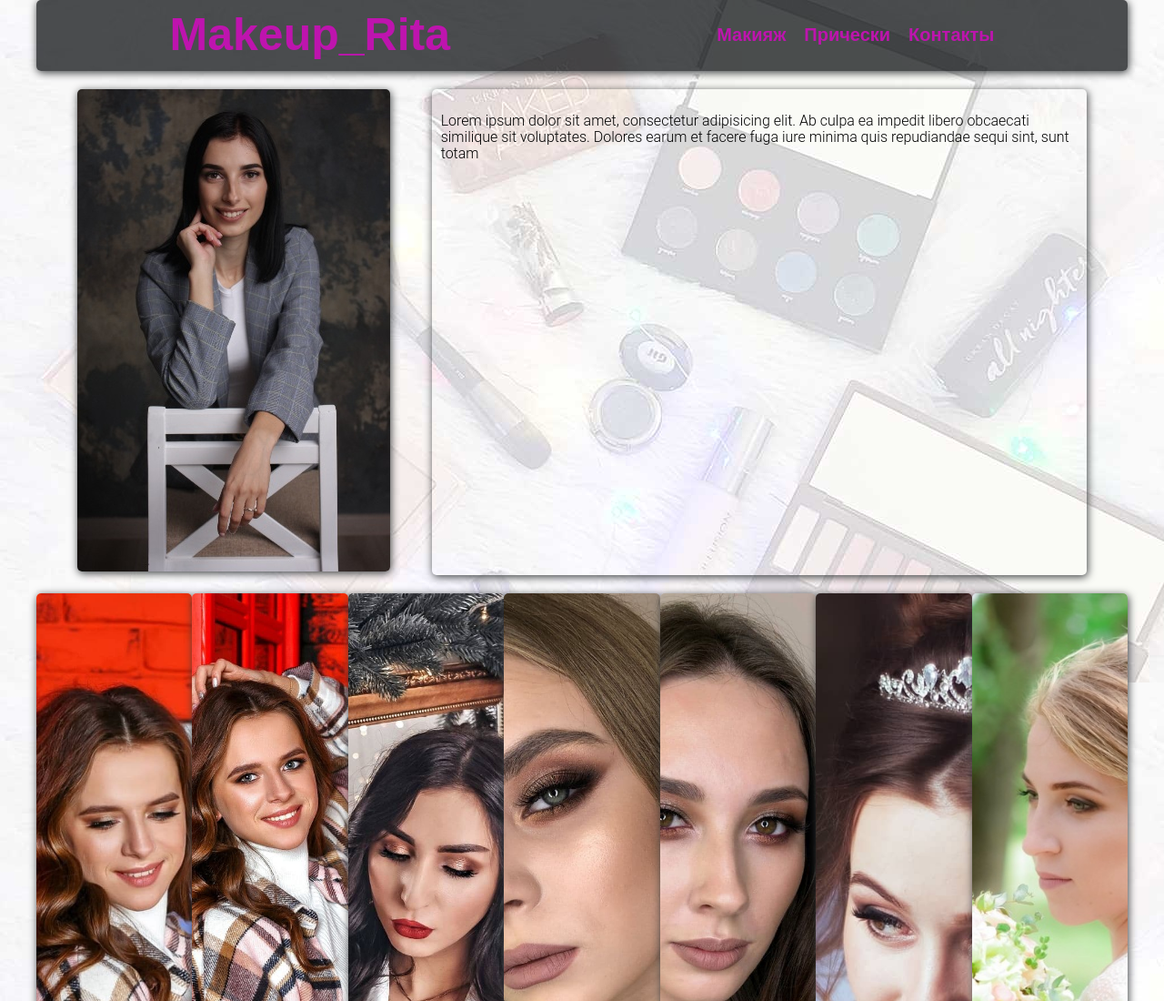
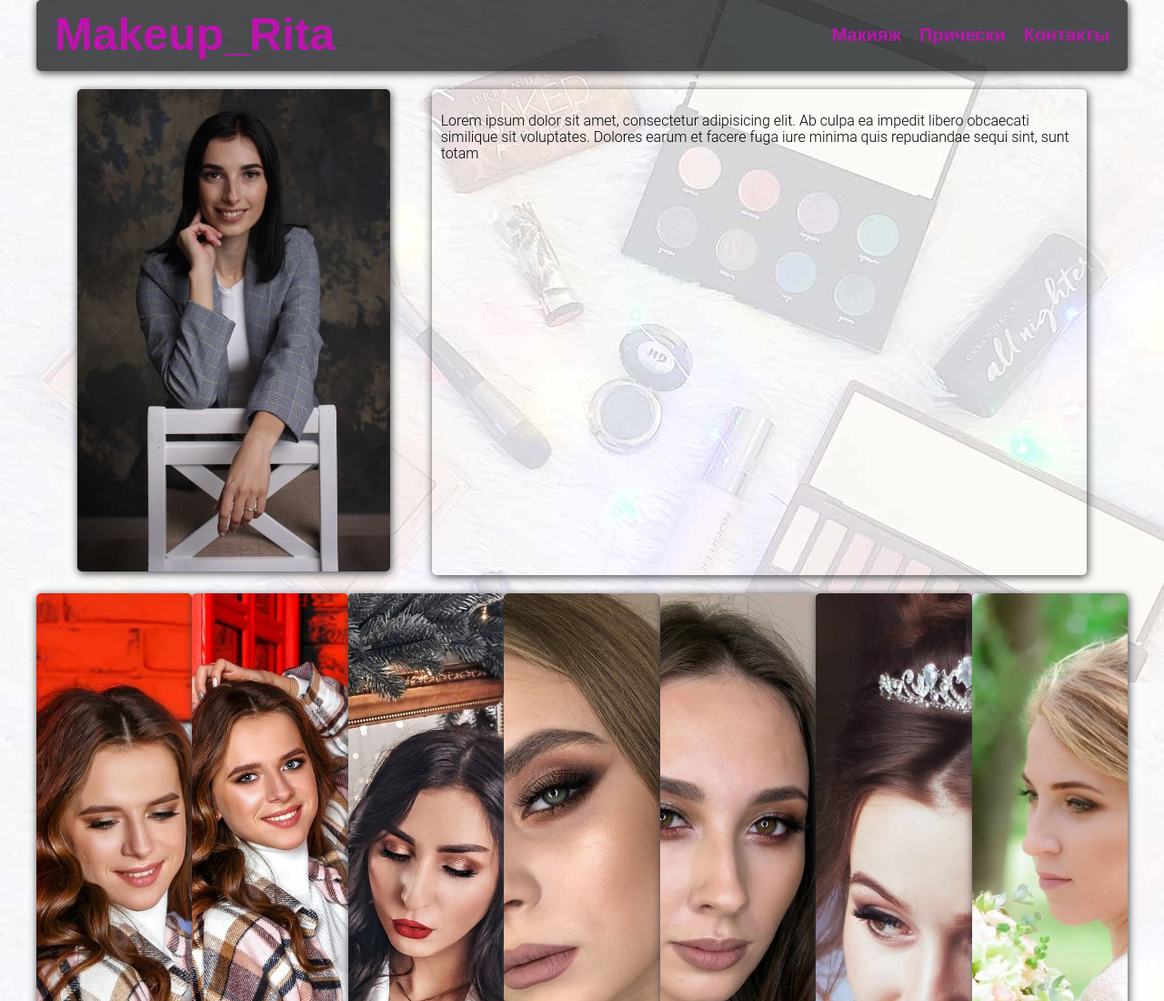
Before and after one commit to Elvis1221/MakeUpRita, a website: page publick/index.html in a window 1280 px wide. Shown: the top 1100 px of the page at 91% size. Drawn offline with Linux system fonts and the light colour scheme.

```diff
--- a/css/styles.css
+++ b/css/styles.css
@@ -18,8 +18,8 @@
     flex-direction: row;
     flex-wrap: wrap;
     align-items: center;
-    justify-content: space-around;
-    padding: 10px;
+    justify-content: space-between;
+    padding: 10px 20px;
     background-color: rgba(0, 3, 6, 0.7);
     margin-bottom: 20px;
     box-shadow: 1px 2px 10px #3c3f41;
```
